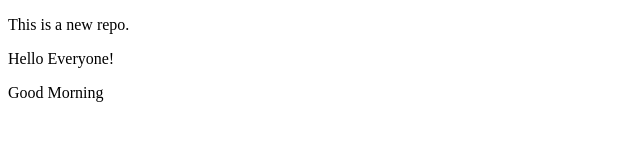
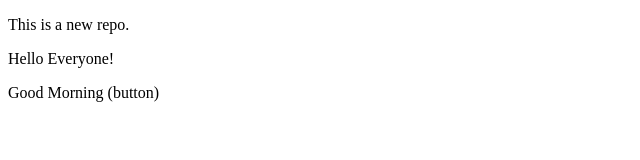
Before and after one commit to agrishadonda2931/localrepo, a plain HTML site: page index.html in a window 1280 px wide. Shown: the full height of the page, 0-640 px from the left. Drawn offline with Linux system fonts and the light colour scheme.

Commit message:
new message

```diff
--- a/index.html
+++ b/index.html
@@ -7,6 +7,6 @@
 <body>
 <p>This is a new repo.</p>
   <p>Hello Everyone!</p>
-<p>Good Morning</p>
+<p>Good Morning (button)</p>
 </body>
 </html>
```
